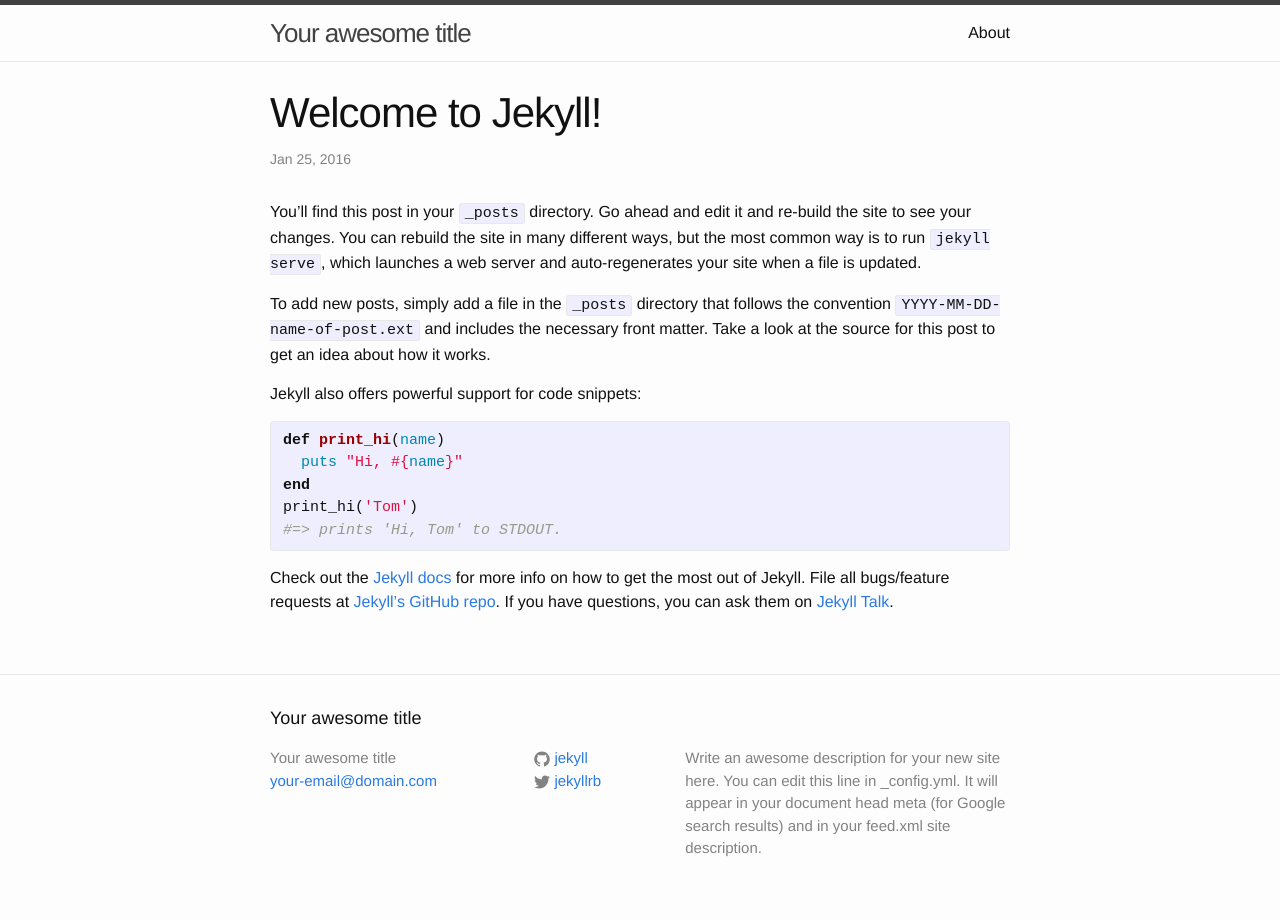
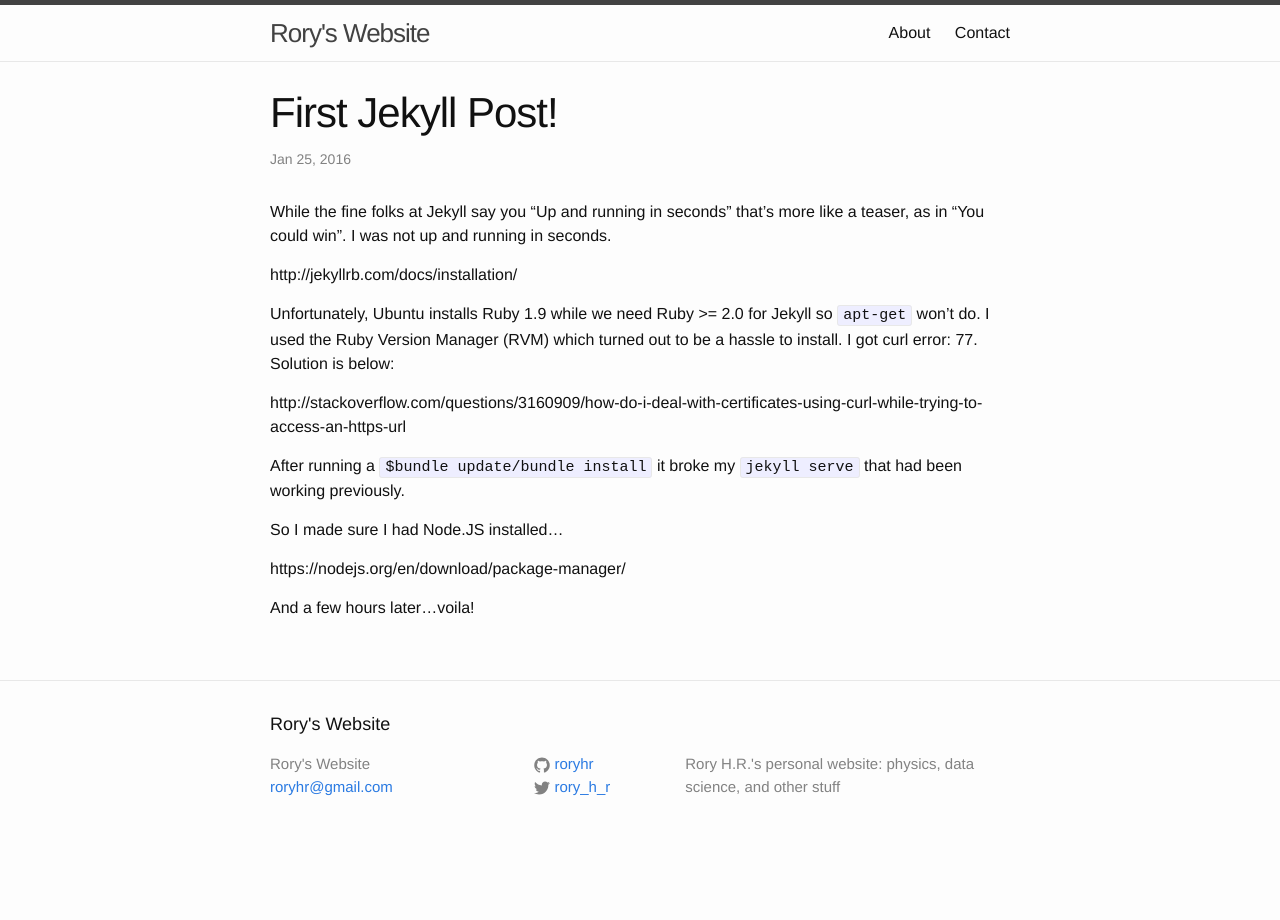
Before and after one commit to roryhr/roryhr.github.io, a Jekyll site: the page built from _posts/2016-01-24-welcome-to-jekyll.markdown, in a window 1280 px wide. Built offline with Jekyll 4.4.1, drawn with Linux system fonts in a browser that asks for light colours.

Commit message:
a bit o personalization

```diff
--- a/_config.yml
+++ b/_config.yml
@@ -6,16 +6,13 @@
 # 'jekyll serve'. If you change this file, please restart the server process.
 
 # Site settings
-title: Your awesome title
-email: your-email@domain.com
+title: Rory's Website
+email: roryhr@gmail.com
 description: > # this means to ignore newlines until "baseurl:"
-  Write an awesome description for your new site here. You can edit this
-  line in _config.yml. It will appear in your document head meta (for
-  Google search results) and in your feed.xml site description.
+  Rory H.R.'s personal website: physics, data science, and other stuff
 baseurl: "" # the subpath of your site, e.g. /blog
-url: "http://yourdomain.com" # the base hostname & protocol for your site
-twitter_username: jekyllrb
-github_username:  jekyll
-
+# url: "http://yourdomain.com" # the base hostname & protocol for your site
+twitter_username: rory_h_r
+github_username:  roryhr
 # Build settings
 markdown: kramdown
--- a/_posts/2016-01-24-welcome-to-jekyll.markdown
+++ b/_posts/2016-01-24-welcome-to-jekyll.markdown
@@ -1,25 +1,27 @@
 ---
 layout: post
-title:  "Welcome to Jekyll!"
+title:  "First Jekyll Post!"
 date:   2016-01-24 20:00:59 -0800
 categories: jekyll update
 ---
-You’ll find this post in your `_posts` directory. Go ahead and edit it and re-build the site to see your changes. You can rebuild the site in many different ways, but the most common way is to run `jekyll serve`, which launches a web server and auto-regenerates your site when a file is updated.
+While the fine folks at Jekyll say you "Up and running in seconds" that's more
+like a teaser, as in "You could win". I was not up and running in seconds.
 
-To add new posts, simply add a file in the `_posts` directory that follows the convention `YYYY-MM-DD-name-of-post.ext` and includes the necessary front matter. Take a look at the source for this post to get an idea about how it works.
+http://jekyllrb.com/docs/installation/
 
-Jekyll also offers powerful support for code snippets:
 
-{% highlight ruby %}
-def print_hi(name)
-  puts "Hi, #{name}"
-end
-print_hi('Tom')
-#=> prints 'Hi, Tom' to STDOUT.
-{% endhighlight %}
+Unfortunately, Ubuntu installs Ruby 1.9 while we need Ruby >= 2.0 for Jekyll
+so `apt-get` won't do. I used the Ruby Version Manager (RVM) which turned out
+to be a hassle to install. I got curl error: 77. Solution is below:
 
-Check out the [Jekyll docs][jekyll-docs] for more info on how to get the most out of Jekyll. File all bugs/feature requests at [Jekyll’s GitHub repo][jekyll-gh]. If you have questions, you can ask them on [Jekyll Talk][jekyll-talk].
+http://stackoverflow.com/questions/3160909/how-do-i-deal-with-certificates-using-curl-while-trying-to-access-an-https-url
 
-[jekyll-docs]: http://jekyllrb.com/docs/home
-[jekyll-gh]:   https://github.com/jekyll/jekyll
-[jekyll-talk]: https://talk.jekyllrb.com/
+
+After running a `$bundle update/bundle install` it broke my `jekyll serve` that
+had been working previously.
+
+So I made sure I had Node.JS installed...
+
+https://nodejs.org/en/download/package-manager/
+
+And a few hours later...voila!
```
Also changed, not shown: about.md (+1 -9 lines), contact.md (added, +8 -0 lines), Gemfile.lock (added), README.md.
